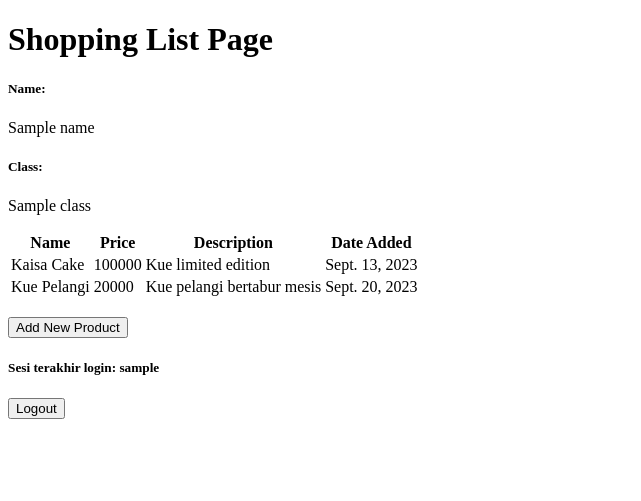
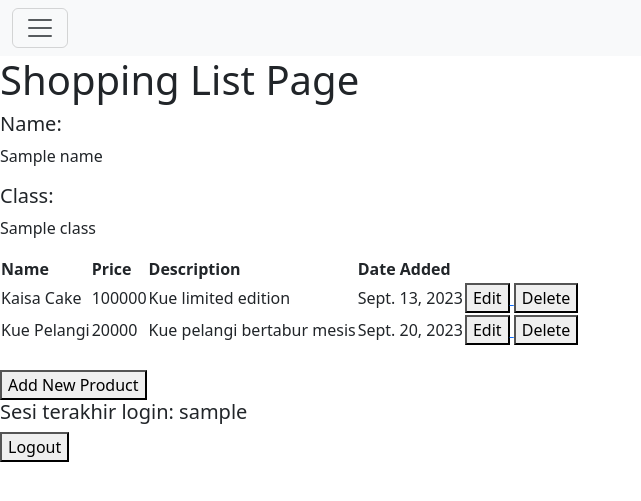
Before and after one commit to shafiroar/shopping_list, a Django app: template main/templates/main.html in a window 1280 px wide. Shown: the top 501 px of the page, without its empty margins (0-641 px from the left). Run offline with Django 4.2, Linux system fonts and the light colour scheme; data comes from the database, SQL or seed files in the repository; both versions use the stored data as it was after the commit; the template is opened without the code that fills it: values that come from a table or form of the project are taken from there, most other values are stand-ins (such as "Sample title", 1, 10 or a date in 2020).

Commit message:
Tutorial 4

```diff
--- a/main/templates/main.html
+++ b/main/templates/main.html
@@ -1,6 +1,21 @@
 {% extends 'base.html' %}
 
 {% block content %}
+<div class="collapse" id="navbarToggleExternalContent" style="">
+    <div class="bg-light p-4">
+      <h5 class="text-black h4">Shopping List</h5>
+      <span class="text-muted">Welcome to your favorite shopping platform!</span>
+    </div>
+  </div>
+  <nav class="navbar navbar-light bg-light">
+    <div class="container-fluid">
+      <button class="navbar-toggler collapsed" type="button" data-bs-toggle="collapse" data-bs-target="#navbarToggleExternalContent" aria-controls="navbarToggleExternalContent" aria-expanded="false" aria-label="Toggle navigation">
+        <span class="navbar-toggler-icon"></span>
+      </button>
+    </div>
+  </nav>
+
+
     <h1>Shopping List Page</h1>
 
     <h5>Name: </h5>
@@ -24,10 +39,21 @@
                 <td>{{product.price}}</td>
                 <td>{{product.description}}</td>
                 <td>{{product.date_added}}</td>
+                <td>
+                    <a href="{% url 'main:edit_product' product.pk %}">
+                        <button>
+                            Edit
+                        </button>
+                    </a>
+                    <a href="{% url 'main:delete_product' product.pk %}">
+                          <button>
+                              Delete
+                          </button>
+                      </a>
+                </td>
             </tr>
         {% endfor %}
     </table>
-
     <br />
 
 
--- a/main/urls.py
+++ b/main/urls.py
@@ -3,6 +3,8 @@ from main.views import show_main, create_product, show_xml, show_json, show_xml_
 from main.views import register
 from main.views import login_user
 from main.views import logout_user
+from main.views import edit_product
+from main.views import delete_product
 
 app_name = 'main'
 
@@ -16,4 +18,6 @@ urlpatterns = [
     path('register/', register, name='register'),
     path('login/', login_user, name='login'),
     path('logout/', logout_user, name='logout'),
+    path('edit-product/<int:id>', edit_product, name='edit_product'),
+    path('delete/<int:id>', delete_product, name='delete_product'),
 ]
--- a/templates/base.html
+++ b/templates/base.html
@@ -2,13 +2,14 @@
 <!DOCTYPE html>
 <html lang="en">
     <head>
-        <meta charset="UTF-8" />
-        <meta
-            name="viewport"
-            content="width=device-width, initial-scale=1.0"
-        />
         {% block meta %}
+            <meta charset="UTF-8" />
+            <meta name="viewport" content="width=device-width, initial-scale=1">
         {% endblock meta %}
+        <link href="https://cdn.jsdelivr.net/npm/bootstrap@5.3.2/dist/css/bootstrap.min.css" rel="stylesheet" integrity="sha384-T3c6CoIi6uLrA9TneNEoa7RxnatzjcDSCmG1MXxSR1GAsXEV/Dwwykc2MPK8M2HN" crossorigin="anonymous">
+        <script src="https://code.jquery.com/jquery-3.6.0.min.js" integrity="sha384-KyZXEAg3QhqLMpG8r+J4jsl5c9zdLKaUk5Ae5f5b1bw6AUn5f5v8FZJoMxm6f5cH1" crossorigin="anonymous"></script>
+        <script src="https://cdn.jsdelivr.net/npm/@popperjs/core@2.11.8/dist/umd/popper.min.js" integrity="sha384-I7E8VVD/ismYTF4hNIPjVp/Zjvgyol6VFvRkX/vR+Vc4jQkC+hVqc2pM8ODewa9r" crossorigin="anonymous"></script>
+        <script src="https://cdn.jsdelivr.net/npm/bootstrap@5.3.2/dist/js/bootstrap.min.js" integrity="sha384-BBtl+eGJRgqQAUMxJ7pMwbEyER4l1g+O15P+16Ep7Q9Q+zqX6gSbd85u4mG4QzX+" crossorigin="anonymous"></script>
     </head>
 
     <body>
```
Also changed, not shown: main/templates/edit_product.html (added, +22 -0 lines), main/views.py (+23 -0 lines), db.sqlite3.
